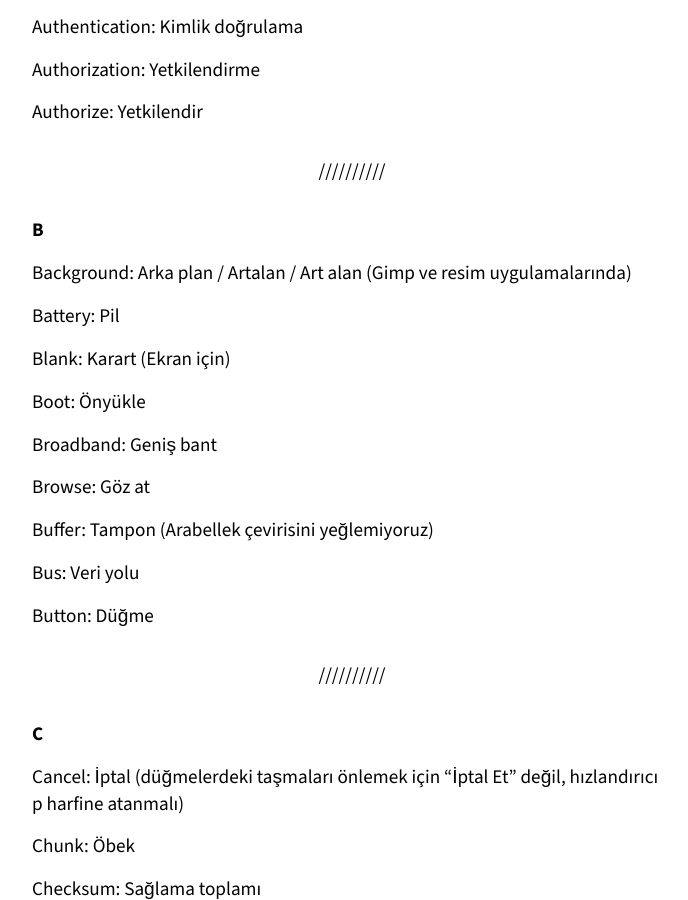
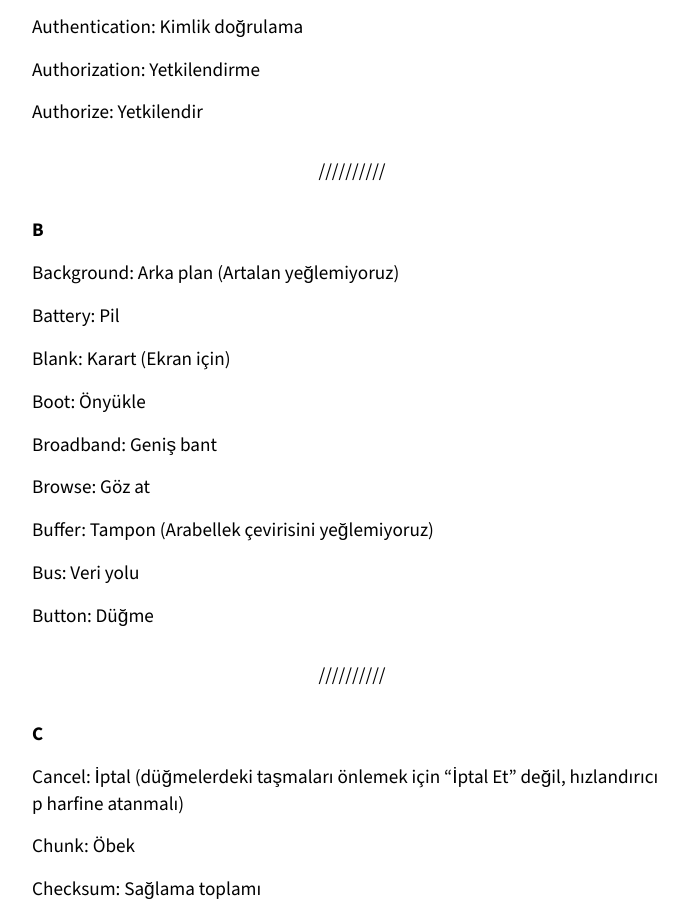
Before and after one commit to gnometurk/gnomeorgtr, a Jekyll site: the page built from ceviri/sozluk.md, in a window 1280 px wide and 900 px high, scrolled down 921 px. Shown: the whole window, without its empty margins (288-976 px from the left). Built offline with Jekyll 4.4.1, drawn with Linux system fonts in a browser that asks for light colours; some of the changed text lies outside the part shown.

Commit message:
Update sozluk.md
Background ve Foreground güncellendi

```diff
--- a/ceviri/sozluk.md
+++ b/ceviri/sozluk.md
@@ -44,7 +44,7 @@ Authorize: Yetkilendir
 
 **B**
 
-Background: Arka plan / Artalan / Art alan (Gimp ve resim uygulamalarında)
+Background: Arka plan (Artalan yeğlemiyoruz)
 
 Battery: Pil
 
@@ -158,7 +158,7 @@ Flip: Çevir
 
 Folder: Klasör
 
-Fore Ground: Ön plan / Önalan (Gimp ve resim uygulamalarında)
+Fore Ground: Ön plan (Önalan yeğlemiyoruz)
 
 Function: İşlev
 
```
